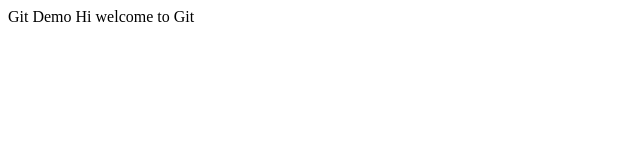
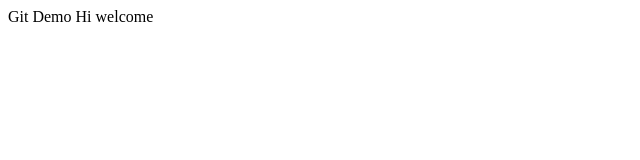
Before and after one commit to Nilesh2886/test, a plain HTML site: page index.html in a window 1280 px wide. Shown: the full height of the page, 0-640 px from the left. Drawn offline with Linux system fonts and the light colour scheme.

Commit message:
Initiate Commite

```diff
--- a/index.html
+++ b/index.html
@@ -1,6 +1,6 @@
 <html>
 <head>Git Demo</head>
 <body>
-	Hi welcome to Git
+	Hi welcome
 </body>
 </html>
```
